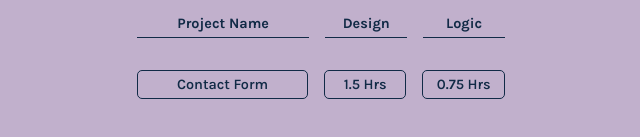
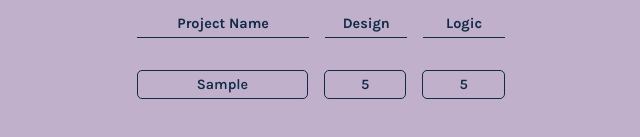
Before and after one commit to aditiintechk/project-tracker, a plain HTML site: page index.html in a window 1280 px wide. Both pictures are taken after typing "Sample", "5", "5" into the empty fields and a click on the button "Add Project". Shown: the part 287-424 px from the top of the page, 319-959 px from the left. Drawn offline with Linux system fonts and the light colour scheme.

Commit message:
Add logic, next is localStorage

```diff
--- a/app.js
+++ b/app.js
@@ -1,5 +1,38 @@
 const addBtn = document.getElementById('add-project-btn')
+const projectNameInput = document.getElementById('name')
+const projectDesignInput = document.getElementById('design')
+const projectLogicInput = document.getElementById('logic')
+const projectsInfoContainer = document.querySelector('.projects')
+
+let projectCounter = 1
 
 addBtn.addEventListener('click', function () {
-	console.log('hi')
+	if (
+		!projectNameInput.value ||
+		!projectDesignInput.value ||
+		!projectLogicInput.value
+	) {
+		console.log('enter all the values')
+	}
+
+	let projectInfo = document.createElement('div')
+	projectInfo.className = `project-info`
+	projectInfo.id = `project-info-${projectCounter}`
+
+	let projectName = document.createElement('p')
+	projectName.className = 'project-name'
+	projectName.textContent = projectNameInput.value
+	projectInfo.append(projectName)
+
+	let projectDesign = document.createElement('p')
+	projectDesign.className = 'project-design'
+	projectDesign.textContent = projectDesignInput.value
+	projectInfo.append(projectDesign)
+
+	let projectLogic = document.createElement('p')
+	projectLogic.className = 'project-logic'
+	projectLogic.textContent = projectLogicInput.value
+	projectInfo.append(projectLogic)
+
+	projectsInfoContainer.appendChild(projectInfo)
 })
--- a/index.html
+++ b/index.html
@@ -33,13 +33,7 @@
                 <h2 class="project-design">Design</h2>
                 <h2 class="project-logic">Logic</h2>
             </div>
-            <div class="projects">
-                <div class="project-info">
-                    <p class="project-name">Contact Form</p>
-                    <p class="project-design">1.5 Hrs</p>
-                    <p class="project-logic">0.75 Hrs</p>
-                </div>
-            </div>
+            <div class="projects"></div>
 
         </main>
 
--- a/style.css
+++ b/style.css
@@ -82,18 +82,6 @@
 	margin: 0;
 }
 
-.add-project-modal {
-	padding: 1em;
-	margin: 0 auto;
-	background-color: #b4a3c0;
-	display: flex;
-	border: 1px solid #000;
-	border-radius: 5px;
-	flex-direction: column;
-	text-align: left;
-	gap: 1em;
-}
-
 input {
 	background-color: inherit;
 	border: 1px solid #000;
```
